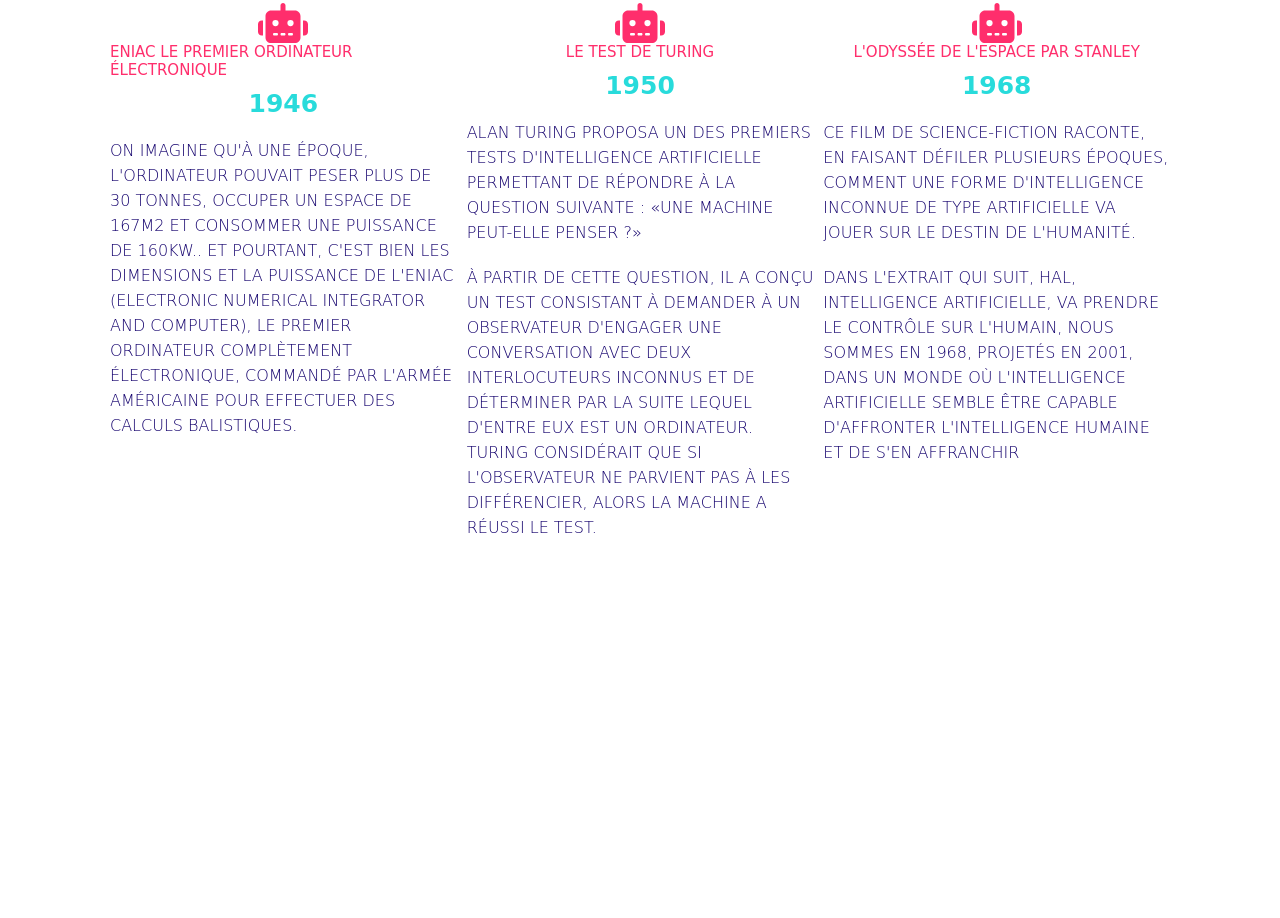
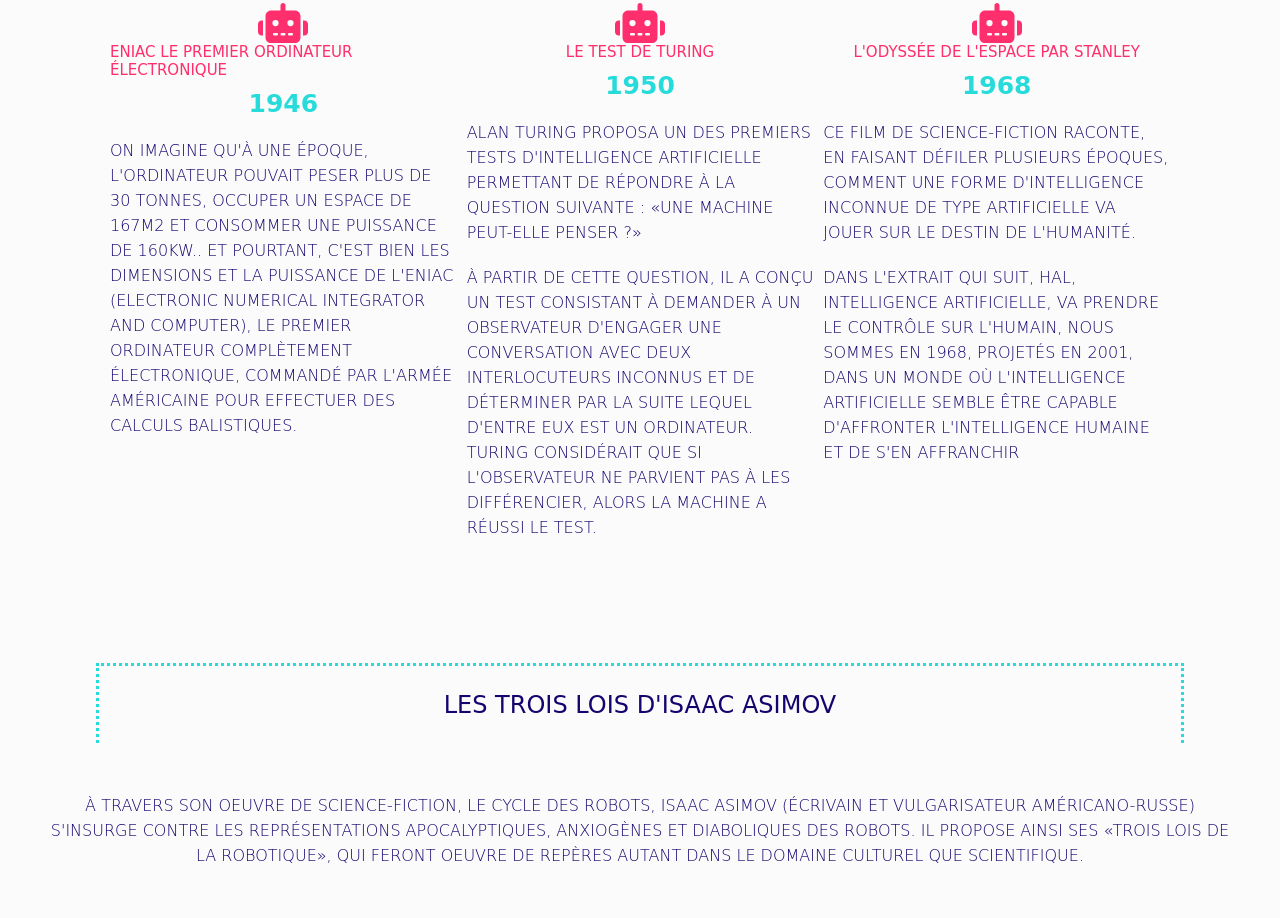
Before and after one commit to IMTR0J4N/E9-Robots_History, a website built with Vite: page index.html in a window 1280 px wide. Shown: the part 1145-2063 px from the top of the page. Before the commit the page ends 1758 px from the top, so only its background shows below. Built offline with nearby package versions, Linux system fonts and the light colour scheme; a web font is replaced by a local one.

Commit message:
start code article list

```diff
--- a/index.html
+++ b/index.html
@@ -106,6 +106,22 @@
           </article>
         </div>
       </section>
+      <section id="three-law">
+        <div class="title--container">
+          <h2>les trois lois d'isaac asimov</h2>
+        </div>
+        <div class="three-law--wrapper">
+          <p>
+            à travers son oeuvre de science-fiction, le cycle des robots, isaac asimov (écrivain et vulgarisateur
+            américano-russe) s'insurge contre les représentations apocalyptiques, anxiogènes et diaboliques des
+            robots. il propose ainsi ses «trois lois de la robotique», qui feront oeuvre de repères autant dans le
+            domaine culturel que scientifique.
+          </p>
+          <ul>
+
+          </ul>
+        </div>
+      </section>
     </div>
   </main>
   <footer>
--- a/src/pages/index/css/index.css
+++ b/src/pages/index/css/index.css
@@ -11,6 +11,10 @@
 
 * {
     transition-duration: 200ms;
+}
+
+body {
+    background-color: #fbfbfb;
 }
 
 header {
@@ -171,6 +175,22 @@ header {
     padding-top: 20px;
 }
 
+.three-law--wrapper {
+    display: flex;
+    align-items: center;
+    flex-direction: column;
+    padding: 50px;
+    text-transform: uppercase;
+    font-family: var(--font);
+}
+
+.three-law--wrapper > p {
+    font-weight: 100;
+    color: var(--blue);
+    text-align: center;
+    line-height: 25px;
+}
+
 @media screen and (min-width: 800px){
 
     * {
```
